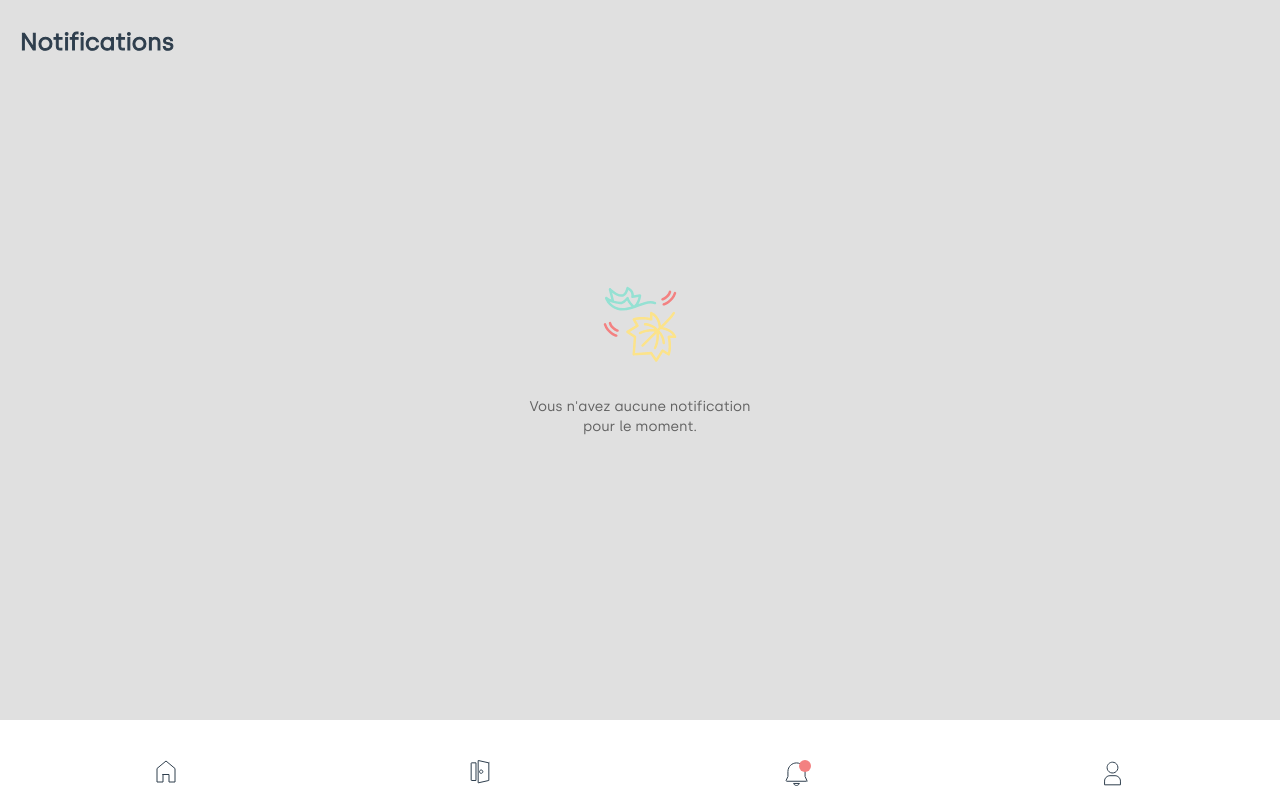
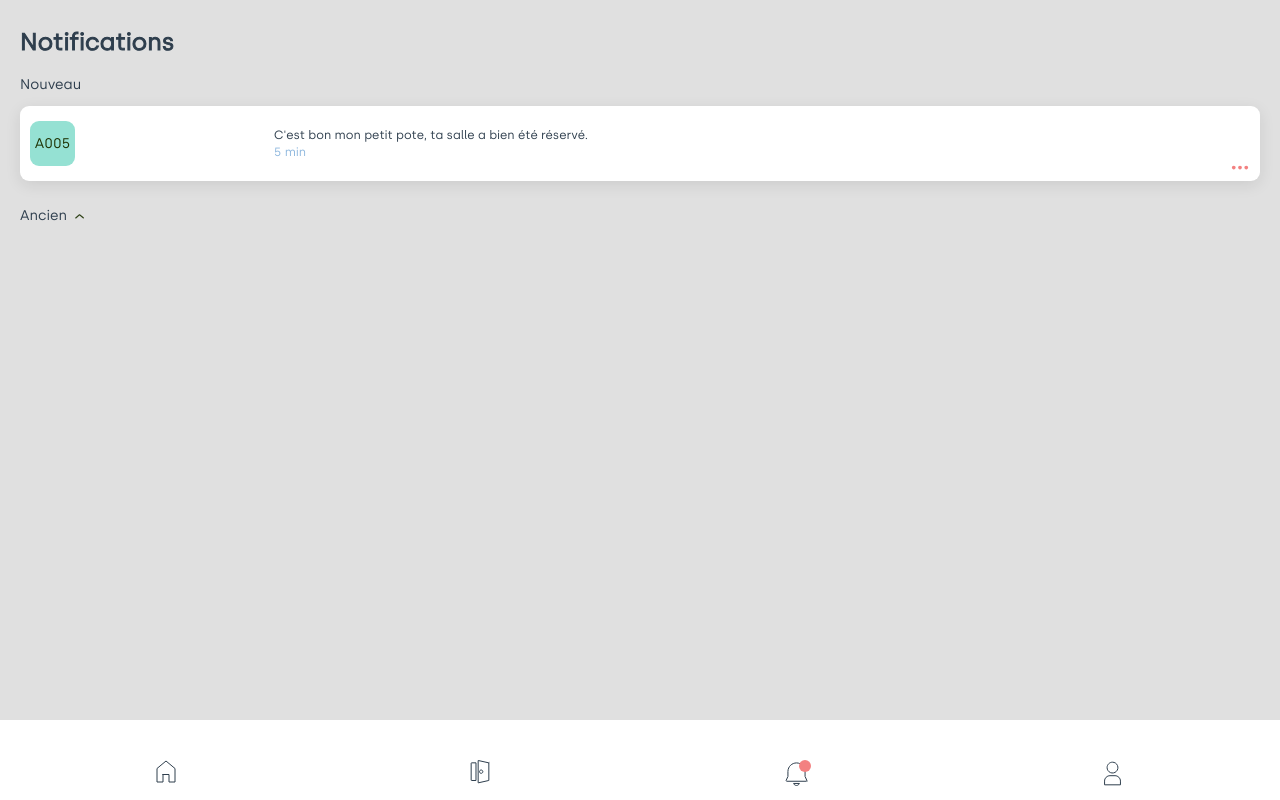
Before and after one commit to Klochette/iot-lumino, a React (Create React App) app: page /student/notifications in a window 1280 px wide. Built offline with nearby package versions, Linux system fonts and the light colour scheme.

Commit message:
preparing notification cards

```diff
--- a/src/app/routes/notifications/Notifications.module.scss
+++ b/src/app/routes/notifications/Notifications.module.scss
@@ -31,3 +31,72 @@
         line-height: 140%;
     }
 }
+.notificationNew {
+    h2 {
+        @include h2-style($text);
+        margin: 0 0 14px 20px;
+    }
+
+    .notificationCard {
+        width: auto;
+        height: auto;
+        background-color: $white;
+        margin: 0 20px 22px 20px;
+        padding: 15px 10px;
+        border-radius: 9px;
+        display: flex;
+        align-items: center;
+        justify-content: space-between;
+        position: relative;
+        box-shadow: 0px 4px 16px rgba(0, 0, 0, 0.09);
+    }
+
+    .cardRoom {
+        width: 45px;
+        height: 45px;
+        background-color: $green-dark;
+        border-radius: 9px;
+        position: relative;
+
+        p {
+            @include h2-style($text-green);
+            position: absolute;
+            left: 50%;
+            top: 50%;
+            transform: translate(-50%, -50%);
+        }
+    }
+
+    .cardRightBlock {
+        width: 80%;
+
+        .cardMessage {
+            @include text-style($text);
+            padding-bottom: 5px;
+        }
+
+        .cardTime {
+            @include text-style($blue_light);
+        }
+    }
+
+    .cardDots {
+        position: absolute;
+        bottom: 3px;
+        right: 10px;
+    }
+}
+
+.notificationOld {
+    display: flex;
+    align-items: center;
+
+    h2 {
+        @include h2-style($text);
+        margin: 0 0 0 20px;
+    }
+
+    .chevron {
+        color: $grey-dark;
+    }
+}
--- a/src/app/routes/notifications/Notifications.tsx
+++ b/src/app/routes/notifications/Notifications.tsx
@@ -2,6 +2,8 @@ import React from "react";
 import { useParams } from "react-router-dom";
 import styles from "./Notifications.module.scss";
 import { ReactComponent as Leaf } from "assets/images/leafNotification.svg";
+import { ReactComponent as RedDots } from "assets/images/three-dots.svg";
+import { ReactComponent as Chevron } from "assets/images/bi_three-dots.svg";
 
 const Notifications = (): JSX.Element => {
     const { userType } = useParams<{ userType?: "student" | "admin" }>();
@@ -9,11 +11,31 @@ const Notifications = (): JSX.Element => {
     return (
         <section className={styles.notifications}>
             <h1 className={styles.title}>Notifications</h1>
-            <div className={styles.contentContainer}>
+            {/* <div className={styles.contentContainer}>
                 <Leaf className={styles.leaf} />
                 <p className={styles.textNoNotification}>
                     Vous n'avez aucune notification pour le moment.
                 </p>
+            </div> */}
+            <div className={styles.notificationNew}>
+                <h2>Nouveau</h2>
+                <div className={styles.notificationCard}>
+                    <div className={styles.cardRoom}>
+                        <p>A005</p>
+                    </div>
+                    <div className={styles.cardRightBlock}>
+                        <p className={styles.cardMessage}>
+                            C'est bon mon petit pote, ta salle a bien été
+                            réservé.
+                        </p>
+                        <p className={styles.cardTime}>5 min</p>
+                    </div>
+                    <RedDots className={styles.cardDots} />
+                </div>
+                <div className={styles.notificationOld}>
+                    <h2>Ancien</h2>
+                    <Chevron className={styles.chevron} />
+                </div>
             </div>
         </section>
     );
--- a/src/scss/global/_mixins.scss
+++ b/src/scss/global/_mixins.scss
@@ -15,7 +15,7 @@
     font-size: $h1-size;
     -webkit-text-stroke: 1px $color;
     letter-spacing: 0.03px;
-    padding: 30px 0 0 20px;
+    padding: 30px 0 24px 20px;
 }
 
 @mixin h2-style($color) {
```
Also changed, not shown: src/assets/images/chevron_up.svg (added), src/assets/images/three-dots.svg (added).
